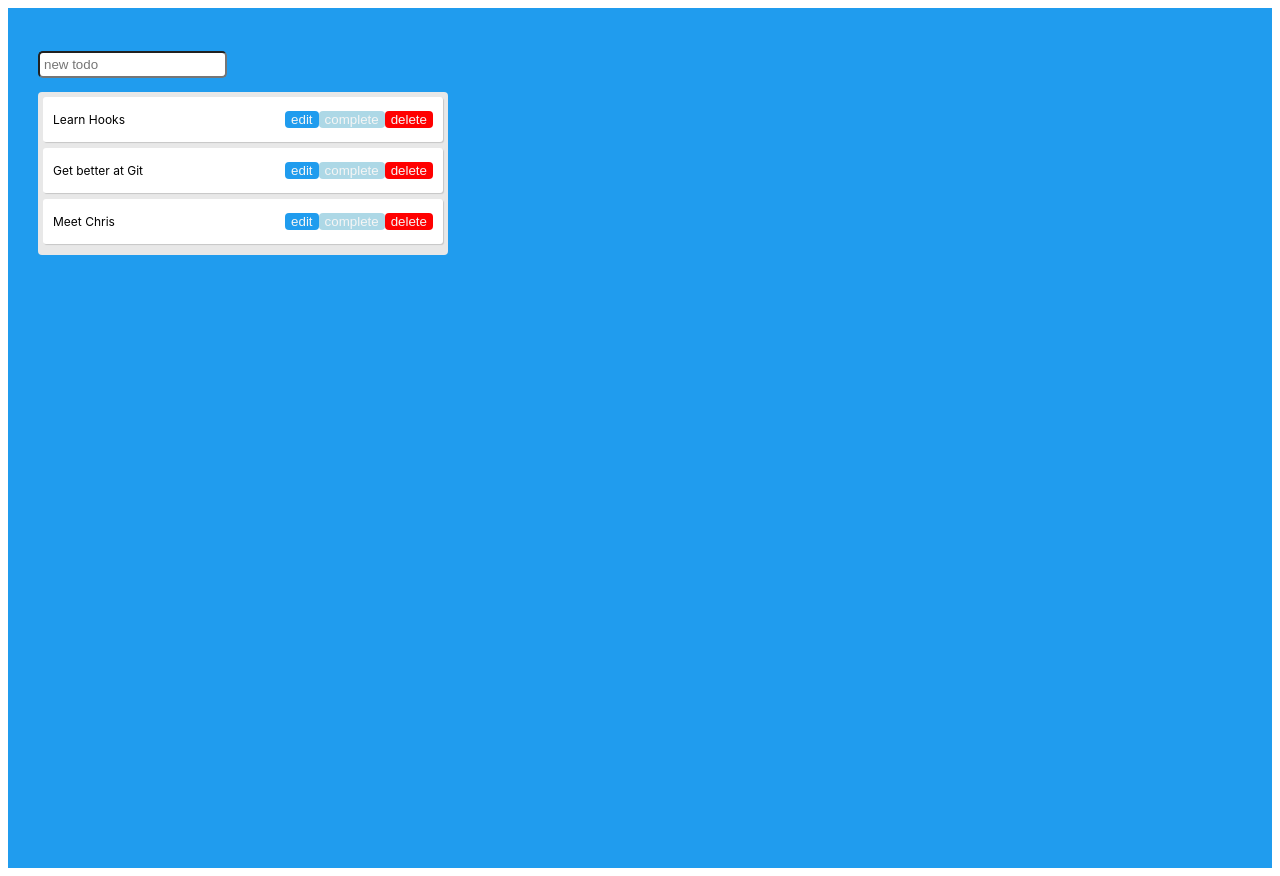
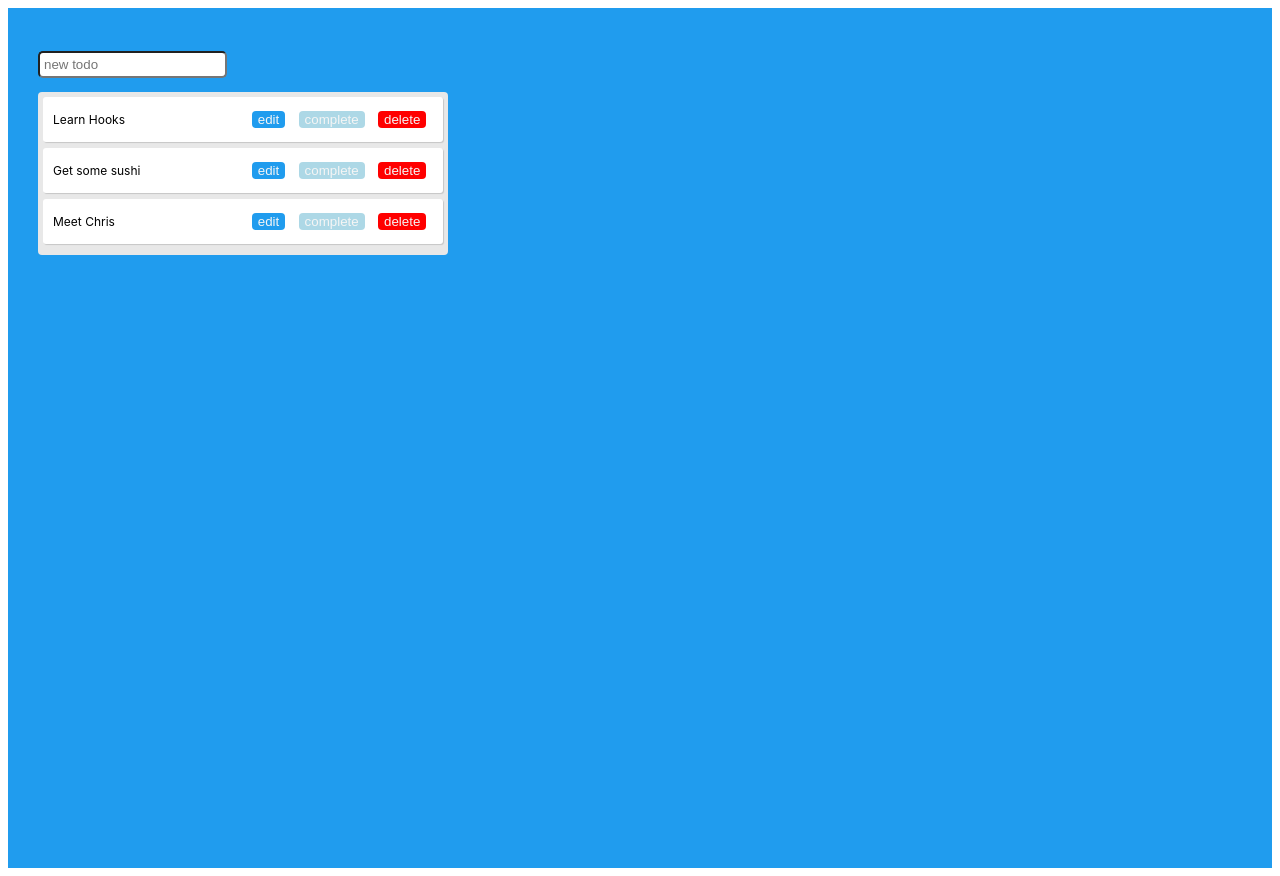
Before and after one commit to trblackw/Hooks-Todo-List, a React (Create React App) app: page / in a window 1280 px wide. Built offline with nearby package versions, Linux system fonts and the light colour scheme.

Commit message:
basic todo functionality complete

```diff
--- a/src/App.js
+++ b/src/App.js
@@ -1,4 +1,4 @@
-import React, { useState } from "react";
+import React, { useState, useEffect } from "react";
 import Todo from "./Todo";
 import TodoForm from "./TodoForm";
 
@@ -9,7 +9,7 @@ const App = () => {
       isCompleted: false
     },
     {
-      text: "Get better at Git",
+      text: "Get some sushi",
       isCompleted: false
     },
     {
@@ -32,21 +32,33 @@ const App = () => {
     newTodos[index].isCompleted = true;
     setTodos(newTodos);
   };
+  const editTodo = (index, value) => {
+    const newTodos = [...todos];
+    if (value !== "") {
+      newTodos[index].text = value;
+      console.log(newTodos[index]);
+    }
+    setTodos(newTodos);
+  };
 
   return (
     <div className="app">
       <TodoForm addTodo={addTodo} />
       <div className="todo-list">
-        {todos.map((todo, index) => (
+        {todos.length > 0 ? (
+          todos.map((todo, index) => (
             <Todo
               key={index}
               index={index}
               todo={todo}
               remove={deleteTodo}
               complete={completeTodo}
-            completed={todos.isCompleted}
+              edit={editTodo}
             />
-        ))}
+          ))
+        ) : (
+          <code>todos go here</code>
+        )}
       </div>
     </div>
   );
--- a/src/Todo.js
+++ b/src/Todo.js
@@ -1,17 +1,29 @@
-import React from "react";
+import React, { useState } from "react";
 import styled from "styled-components";
 import { useToggle } from "./customHooks/useToggle";
 
 const Todo = ({ todo, index, remove, complete, edit }) => {
   const [open, toggle] = useToggle(false);
+  const [value, setValue] = useState(todo.text);
+
+  const handleBlur = () => {
+    edit(index, value);
+    toggle();
+  };
+
   return (
-    <li
-      className="todo"
-      key={index}
-      style={{ textDecoration: todo.isCompleted ? "line-through" : "" }}
-    >
-      <p>{todo.text}</p>
-      {open && <input type="text" value={todo.text} />}
+    <li key={index} className="todo">
+      {!open ? (
+        <p className={todo.isCompleted ? "strike" : ""}>{todo.text}</p>
+      ) : (
+        <input
+          type="text"
+          value={value}
+          onChange={e => setValue(e.target.value)}
+          onBlur={handleBlur}
+        />
+      )}
+
       <div className="button-group">
         <Button color="#209cee" onClick={() => toggle()}>
           edit
@@ -33,6 +45,7 @@ const Button = styled.button`
   border: none;
   border-radius: 4px;
   background: ${props => props.color};
+  margin: 0 0.5em;
   color: whitesmoke;
   &:hover {
     cursor: pointer;
--- a/src/index.css
+++ b/src/index.css
@@ -34,3 +34,29 @@
 .complete {
   text-decoration: red;
 }
+
+@keyframes strike {
+  0% {
+    width: 0;
+  }
+  100% {
+    width: 100%;
+  }
+}
+.strike {
+  position: relative;
+}
+.strike:after {
+  content: " ";
+  position: absolute;
+  top: 50%;
+  left: 0;
+  width: 100%;
+  height: 1px;
+  background: black;
+  animation-name: strike;
+  animation-duration: 200ms;
+  animation-timing-function: linear;
+  animation-iteration-count: 1;
+  animation-fill-mode: forwards;
+}
```
Also changed, not shown: src/App.css (line endings or trailing spaces). Lines whose indentation alone changed are shown as unchanged.
